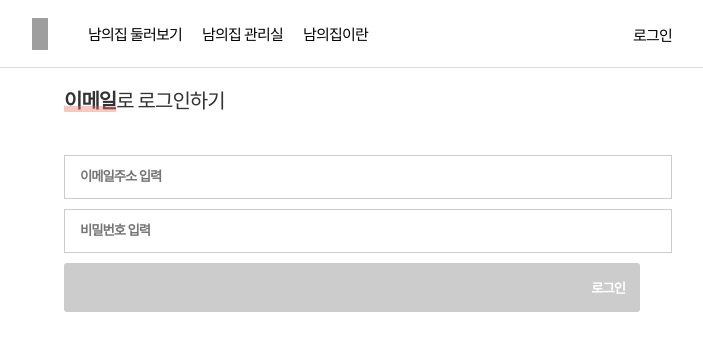
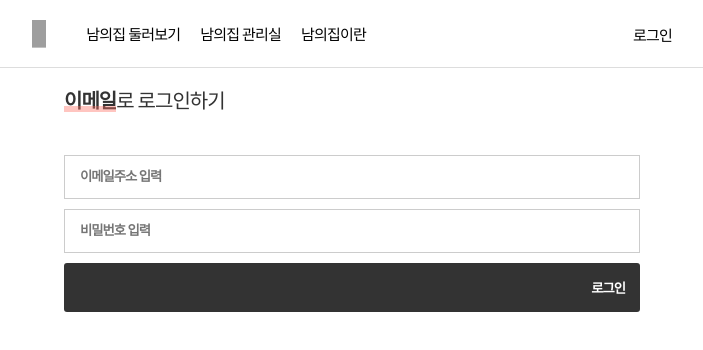
Before and after one commit to dahee90522/naamezip_prac_router, a React (Create React App) app: page /Signin in a window 1280 px wide. Shown: the top 350 px of the page, without its empty margins (288-991 px from the left). Built offline with nearby package versions, Linux system fonts and the light colour scheme; grey boxes are pictures that could not be loaded.

Commit message:
20201211 ~내일은 주말~

```diff
--- a/src/client/Root.js
+++ b/src/client/Root.js
@@ -1,10 +1,8 @@
 import React from 'react';
 import { BrowserRouter } from 'react-router-dom';
 import App from '../shared/App';
-import Menu from '../components/Menu';
 const Root = () => (
     <BrowserRouter>
-        <Menu/>
         <App/>
     </BrowserRouter>
 );
--- a/src/components/Menu.js
+++ /dev/null
@@ -1,32 +0,0 @@
-import React, { useEffect }  from 'react';
-import './menu.css';
-import { NavLink } from 'react-router-dom';
-
-
-function Menu({}) {
-    const activeStyle = {
-        fontWeight :'bold'
-    };
-    return (
-        <div className="topcontainer">
-            <div className = "topmenu">
-                <NavLink to="/"><img
-                        src = "https://cdn2.naamezip.net/static/media/logo-vertical-blk@3x.bc829382.png"
-                        alt = "logo"
-                        className = "logo"
-                    />
-                </NavLink>
-                <ul className = "menucon">
-                    <li className="discovery"><NavLink to="/discovery"activeStyle={activeStyle}>남의집 둘러보기</NavLink></li>
-                    <li className="host"><NavLink to="/host"activeStyle={activeStyle}>남의집 관리실</NavLink></li>
-                    <li className="about"><NavLink to="/about"activeStyle={activeStyle}>남의집이란</NavLink></li>
-                    {/* <li className="mypagemenu" ><NavLink to="/mypage/dahee"activeStyle={activeStyle}>마이페이지</NavLink></li>  */}
-                    <li className="mypagemenu"><NavLink to="/login"activeStyle={activeStyle}>로그인</NavLink></li>
-
-                </ul>
-            </div>
-        </div>
-    );
-};
-
-export default Menu;
--- a/src/components/menu.css
+++ b/src/menu.css
@@ -28,8 +28,8 @@ a {
       position:relative;
   }
   .topmenu .logo {
-    width : 2vh;
-    height: 4vh;
+    width : 14.2px;
+    height: 28.3px;
     vertical-align: middle;
     position: relative;
     top: 50%;
--- a/src/pages/mypage/Mypage.js
+++ b/src/pages/mypage/Mypage.js
@@ -1,10 +1,11 @@
 import React from 'react';
 // import { Link } from 'react-router-dom';
 import './Mypage.css';
-import Logout from '../../shared/auth/Logout';
+import Logoutbtn from '../../shared/auth/Logoutbtn';
 
 function Mypage({ user }) {
-    const { email, password, name } = user || {};
+    // const { email, password, name } = user || {};
+    const { email, name } = user || {};
     return (
         <div className = "mypagecontainer">
             <div className="mypagetitle"><span>마이</span>페이지</div>
@@ -12,7 +13,7 @@ function Mypage({ user }) {
                 <div className = "h3">
                     <h3>내정보</h3>
                     {/* <Link to="/logout"><h3>로그아웃</h3></Link> */}
-                    <Logout/>
+                    <Logoutbtn/>
                 </div>
                 <div className = "mypagenamephone">{name}(19, 여) / 01023191342<span>수정</span></div>
                 <div className = "mypageemail">{email}<span>카카오계정</span></div>
@@ -25,7 +26,7 @@ function Mypage({ user }) {
                 <div className = "cardtrue">카드가 등록되어 있습니다.</div>
             </div>
             <div className="mypagenowtitle"><span>남의집</span>현황</div>
-            비밀번호 : {password}
+            {/* 비밀번호 : {password} */}
 
         </div>
     );
--- a/src/pages/signin/Login.js
+++ b/src/pages/signin/Login.js
@@ -4,8 +4,12 @@ import { Link } from 'react-router-dom';
 
 function Login()  {
     return (
+        <div className = "logintopcontainer">
+
         <div className = "Logincontainer">
+            <img src = "https://naamezip.com/static/media/logo-vertical-blk@3x.bc829382.png"alt = "로그인 페이지 로고"className = "loginlogo"/>
             <Link to to="/signin">이메일로 로그인</Link>
+        </div>
         </div>
     );
 };
--- a/src/pages/signin/Signin.js
+++ b/src/pages/signin/Signin.js
@@ -15,6 +15,7 @@ function Signin({ authenticated, login, location }) {
             alert('로그인 실패임');
             setEmail('');
             setPassword('');
+
         }
     };
 
--- a/src/pages/signin/sign.css
+++ b/src/pages/signin/sign.css
@@ -45,14 +45,38 @@
     background: rgb(255, 255, 255);
     font-weight : bolder;
     margin : 5px auto;
+    -webkit-box-sizing: border-box; /* Safari/Chrome, other WebKit */
+    -moz-box-sizing: border-box;    /* Firefox, other Gecko */
+    box-sizing: border-box;
   }
 
   .Signincontainer input[type="button"] {
     width : 100%;
     color : white!important;
-    background-color: #cccccc!important;
+    background-color: #333!important;
     border : none;
     border-radius : 3px;
     text-align: right;
     padding : 15px;
+    margin-bottom : 15px;
   }
+
+
+  .Logincontainer{
+    position: absolute;
+    top: 50%;
+    text-align: center;
+    left: 50%;
+    transform: translate(0, -50%);
+  }
+  .Logincontainer .loginlogo{
+    width: 60px;
+    height: 98px;
+    margin-bottom: 30px;
+    display:block;
+  }
+  .logintopcontainer{
+    width: 100%;
+    height: 100%;
+    margin: 0 auto;
+  }
--- a/src/shared/App.js
+++ b/src/shared/App.js
@@ -1,41 +1,60 @@
 
 import React, { useState } from 'react';
-import { Route, Switch } from 'react-router-dom';
+import { Route, Switch, NavLink } from 'react-router-dom';
 import { Mainpage, Mypage, Login, Signin , NotFound} from '../pages';
 import { signIn } from './auth/auth';
 import AuthRoute from './auth/AuthRoute';
-import Logout from './auth/Logout';
+import Logoutbtn from './auth/Logoutbtn';
+import '../menu.css';
 
 const App = (props) => {
-    // const[loginInfo, setLoginInfo ]= useState({ UserInfo:[
-    //     {email:'dahee1@gmail.com',pw:'1'},
-    //     {email:'dahee2@gmail.com',pw:'2'},
-    //     {email:'dahee3@gmail.com',pw:'3'} ],
-    // });
+
+    const activeStyle = {
+        fontWeight :'bold'
+    };
 
     const [user, setUser] = useState(null);
     const authenticated = user != null;
 
     const login = ({ email, password }) => setUser(signIn({ email, password }));
     const logout = () => setUser(null);
+
     return (
         <div>
+            <div className="topcontainer">
+                <div className = "topmenu">
+                    <NavLink to="/"><img
+                        src = "https://cdn2.naamezip.net/static/media/logo-vertical-blk@3x.bc829382.png"
+                        alt = "logo"
+                        className = "logo"
+                    />
+                    </NavLink>
+                    <ul className = "menucon">
+                        <li className="discovery"><NavLink to="/discovery"activeStyle={activeStyle}>남의집 둘러보기</NavLink></li>
+                        <li className="host"><NavLink to="/host"activeStyle={activeStyle}>남의집 관리실</NavLink></li>
+                        <li className="about"><NavLink to="/about"activeStyle={activeStyle}>남의집이란</NavLink></li>
+                        {/* <li className="mypagemenu"><NavLink to="/login"activeStyle={activeStyle}>로그인</NavLink></li>  */}
+                        <li className="mypagemenu">
+                            {authenticated ? (
+                                <NavLink to="/mypage"activeStyle={activeStyle}>마이페이지</NavLink>
+                            ) : (
+                                <NavLink to="/login"activeStyle={activeStyle}>로그인</NavLink>
+                        )}</li>
+                    </ul>
+                </div>
+            </div>
             <Switch>
-                {/* <Route exact path="/Mypage/:email" component={Mypage}/>
-                <Route exact path="/Mypage" component={Mypage}/> */}
-                {/* <Route exact path="/Mypage" render={() => <Mypage user={user} key={user.id}  />}/> */}
                 <AuthRoute
                     authenticated={authenticated}
                     path="/mypage"
                     render={props => <Mypage user={user} {...props} />}
                 />
                 <Route exact path="/Login" component={Login}/>
-                {/* <Route exact path="/Signin" component={Signin}/> */}
                 <Route exact path="/Signin" render={props => (
                     <Signin authenticated={authenticated} login={login} {...props} />
                 )}/>
                 <Route exact path="/logout" render={props => (
-                    <Logout logout={logout} />
+                    <Logoutbtn logout={logout} />
                 )}/>
                 <Route exact path="/" component={Mainpage}/>
                 <Route component={NotFound} />
--- a/src/shared/auth/AuthRoute.js
+++ b/src/shared/auth/AuthRoute.js
@@ -1,6 +1,6 @@
 import React from 'react';
 import { Route, Redirect } from 'react-router-dom';
-
+//사용자가 로그인을 하지 않고 인증이 필요한 컴포넌트에 접근하려는 경우, 접근을 차단하고 로그인 페이지로 보냄
 function AuthRoute({ authenticated, component: Component, render, ...rest }) {
   return (
     <Route
--- a/src/shared/auth/Logout.js
+++ b/src/shared/auth/Logoutbtn.js
@@ -2,12 +2,13 @@
 import React from 'react';
 import { withRouter } from 'react-router-dom';
 
-function Logout({ logout, history }) {
+function Logoutbtn({ logout, history }) {
   const handleClick = () => {
     logout();
     history.push('/');
   }
   return <h3 onClick={handleClick}>로그아웃</h3>;
+
 }
 
-export default withRouter(Logout);
+export default withRouter(Logoutbtn);
--- a/src/shared/auth/auth.js
+++ b/src/shared/auth/auth.js
@@ -1,7 +1,7 @@
 const users = [
-    { email: 'dahee1@gmail.com', password: '1', name: 'd1' },
-    { email: 'dahee2@gmail.com', password: '2', name: 'd2' },
-    { email: 'dahee3@gmail.com', password: '3', name: 'd3' }
+    { email: 'dahee1@gmail.com', password: '1', name: '다희1' },
+    { email: 'dahee2@gmail.com', password: '2', name: '다희2' },
+    { email: 'dahee3@gmail.com', password: '3', name: '다희3' }
   ]
 
   export function signIn({ email, password }) {
```
Also changed, not shown: 2 other files (tests, documents, lock files or other folders). Lines whose indentation alone changed are shown as unchanged.
